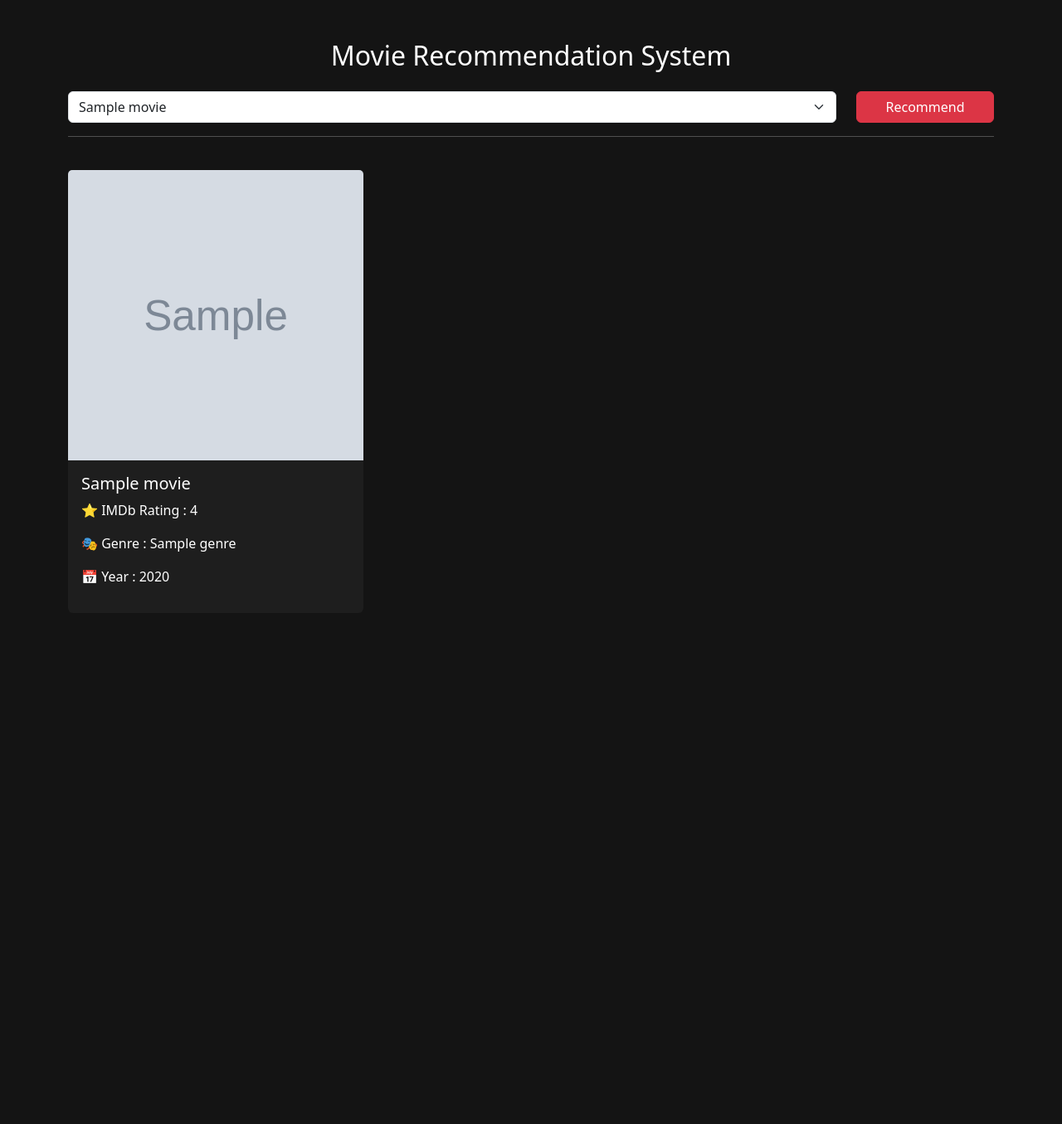
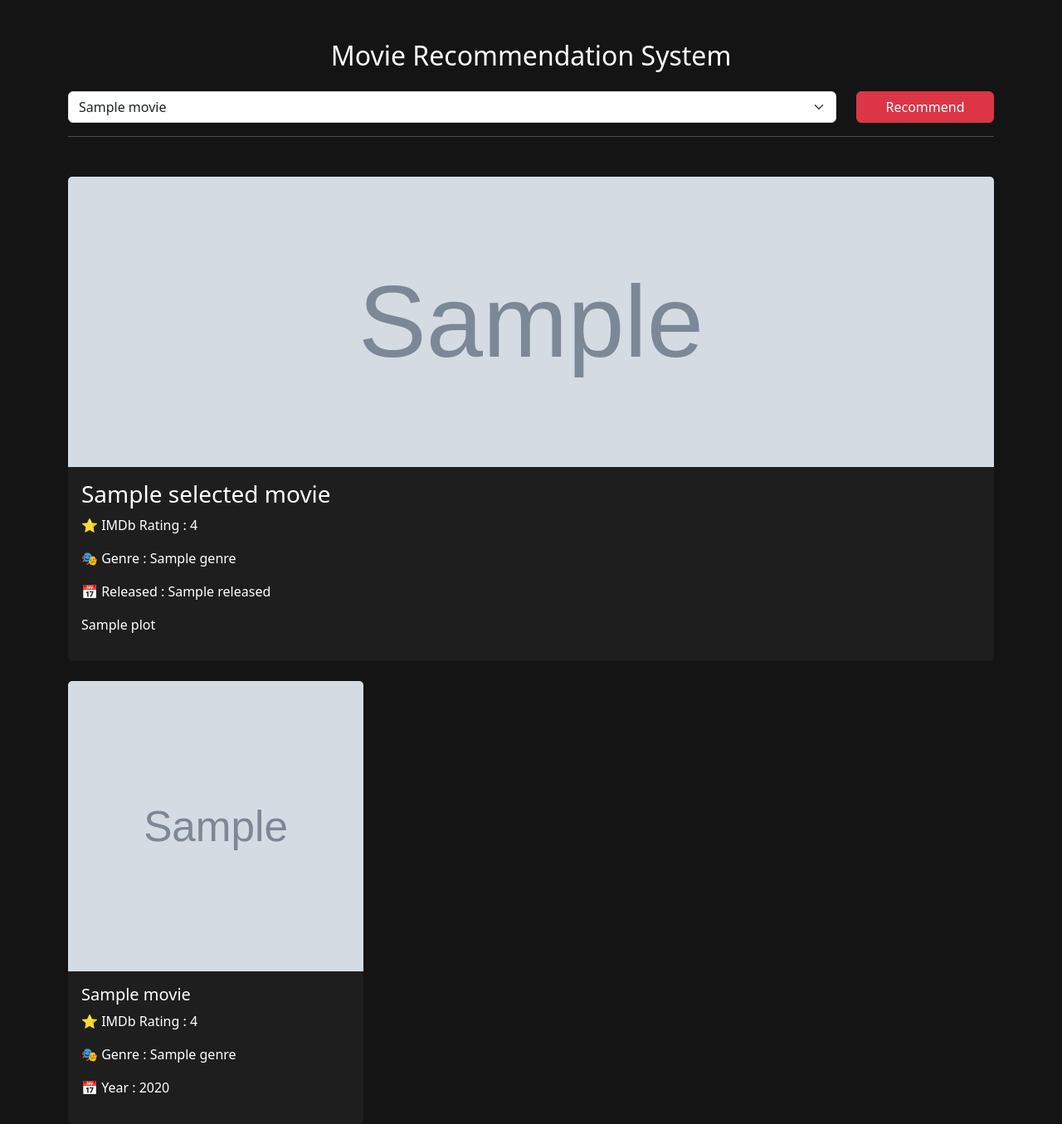
Before and after one commit to aanyajain9/Netflix-Recommendation-System, a Flask app: template templates/index.html in a window 1280 px wide. Shown: the part 74-1429 px from the top of the page at 83% size. Before the commit the page ends 777 px from the top, so only its background shows below. Run offline with Flask 3, Linux system fonts and the light colour scheme; the template is opened without the code that fills it: most values are stand-ins (such as "Sample title", 1, 10 or a date in 2020); grey boxes marked "Sample" are stand-in pictures; parts of the project's set-up code (start-up, migrations or seed data) failed here and were passed over.

Commit message:
Display selected movie details with OMDb metadata

```diff
--- a/flask_app.py
+++ b/flask_app.py
@@ -77,16 +77,28 @@ def recommend(movie):
 @app.route('/', methods=['GET', 'POST'])
 def home():
 
-    recommendations = []
+    recommendations=[]
 
-    if request.method == 'POST':
-        movie = request.form['movie']
-        recommendations = recommend(movie)
+    selected_movie=None
+
+    if request.method=="POST":
+
+        movie=request.form["movie"]
+
+        recommendations=recommend(movie)
+
+        selected_movie=fetch_movie_details(movie)
 
     return render_template(
-    "index.html",
-    movie_list=movies["title"].values,
-    recommendations=recommendations
+
+'index.html',
+
+movie_list=movies['title'].values,
+
+recommendations=recommendations,
+
+selected_movie=selected_movie
 )
+
 if __name__ == "__main__":
     app.run(debug=True)
--- a/templates/index.html
+++ b/templates/index.html
@@ -113,7 +113,58 @@ Recommend
 
 <hr>
 
+{% if selected_movie %}
+
+<div class="card mt-5">
+
+<img
+src="{{selected_movie.Poster}}"
+class="card-img-top">
+
+<div class="card-body">
+
+<h3>
+
+{{selected_movie.Title}}
+
+</h3>
+
+<p>
+
+⭐ IMDb Rating :
+{{selected_movie.imdbRating}}
+
+</p>
+
+<p>
+
+🎭 Genre :
+{{selected_movie.Genre}}
+
+</p>
+
+<p>
+
+📅 Released :
+{{selected_movie.Released}}
+
+</p>
+
+<p>
+
+{{selected_movie.Plot}}
+
+</p>
+
+</div>
+
+</div>
+
+{% endif %}
+
 <div class="row">
+
+
 
 {% for movie in recommendations %}
 
```
